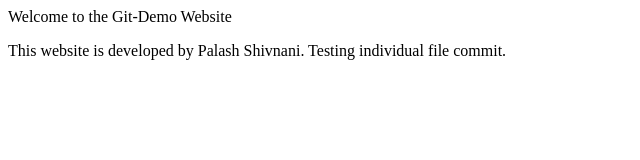
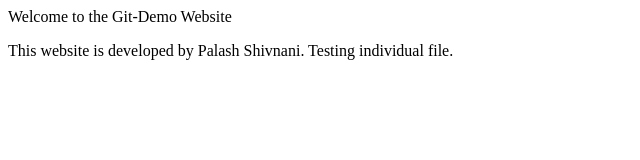
Before and after one commit to palxsh01/Git-Demo, a plain HTML site: page index.html in a window 1280 px wide. Shown: the full height of the page, 0-640 px from the left. Drawn offline with Linux system fonts and the light colour scheme.

Commit message:
Follow up of previous test

```diff
--- a/index.html
+++ b/index.html
@@ -3,5 +3,5 @@
 </header>
 <p>
     This website is developed by Palash Shivnani.
-    Testing individual file commit.
+    Testing individual file.
 </p>
```
